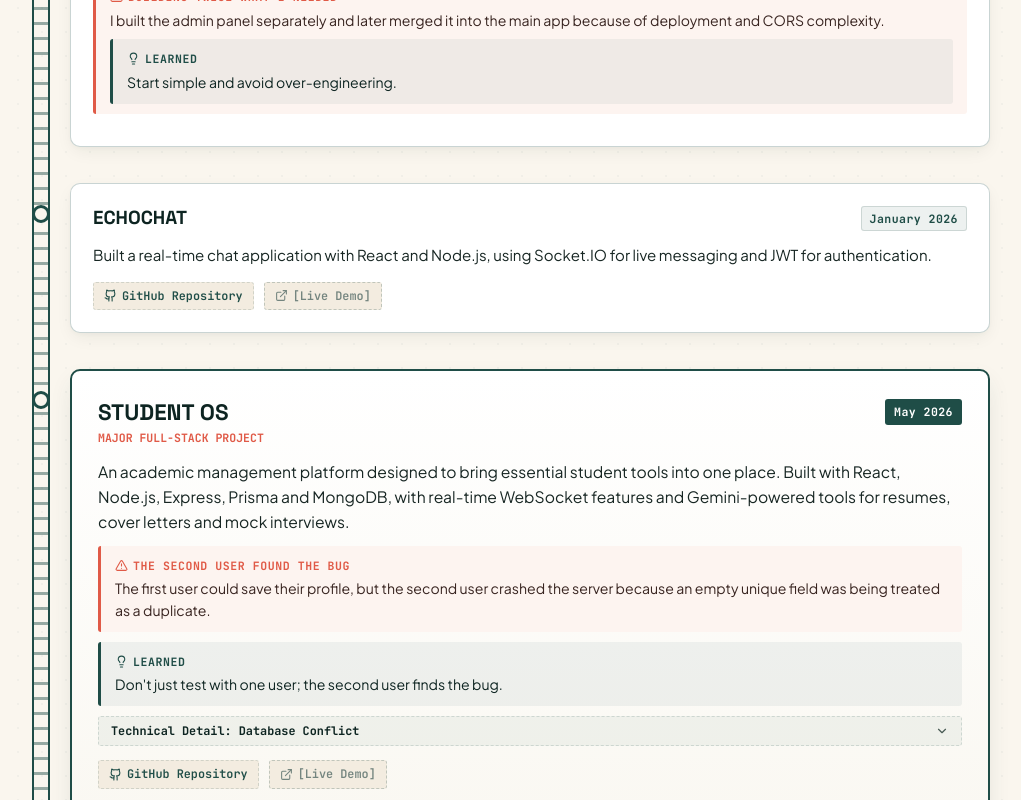
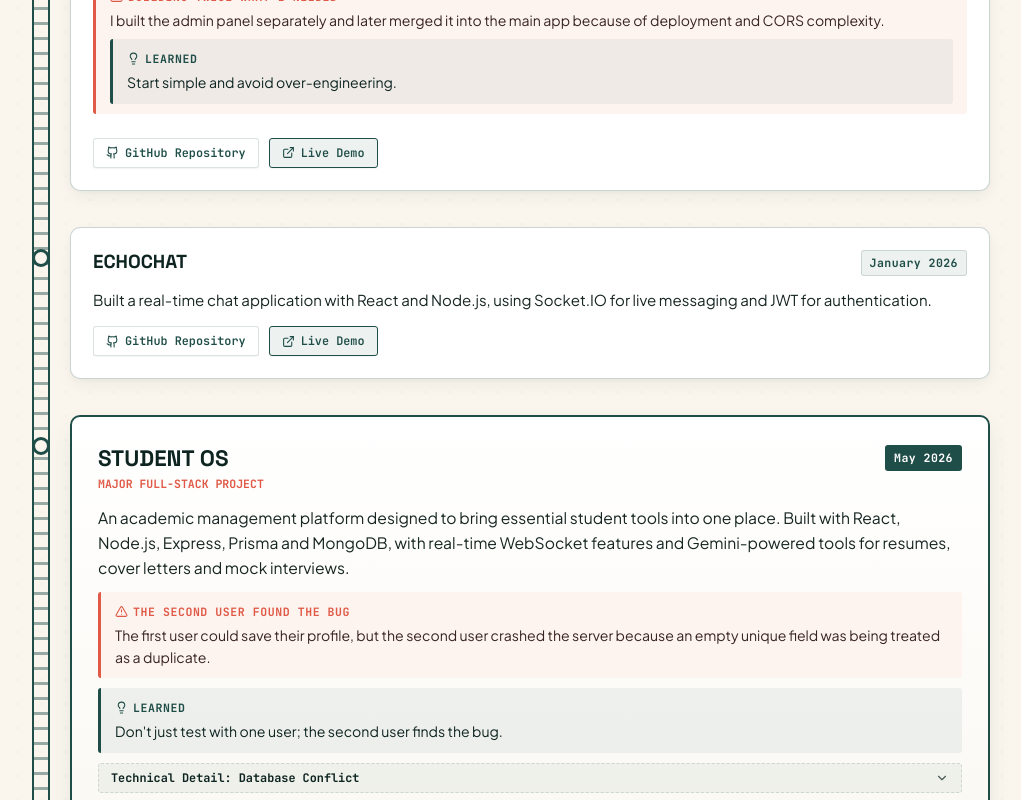
Before and after one commit to arnav-54/Wispr-hiring, a React (Vite) app: page / in a window 1280 px wide. Shown: the part 2260-3060 px from the top of the page, without its empty margins (138-1159 px from the left). Built offline with nearby package versions, Linux system fonts and the light colour scheme.

Commit message:
feat(projects): add verified repository and live demo links for student os, echochat and shoplex

```diff
--- a/src/components/VerticalRoute.jsx
+++ b/src/components/VerticalRoute.jsx
@@ -363,6 +363,28 @@ export default function VerticalRoute() {
                   </div>
                 </div>
               </div>
+
+              {/* Shoplex Links */}
+              <div className="station-links-row">
+                <a
+                  href="https://github.com/arnav-54/Shoplex"
+                  target="_blank"
+                  rel="noopener noreferrer"
+                  className="station-link-btn"
+                >
+                  <Github size={13} />
+                  <span>GitHub Repository</span>
+                </a>
+                <a
+                  href="https://shoplex-frontend.onrender.com/"
+                  target="_blank"
+                  rel="noopener noreferrer"
+                  className="station-link-btn live-demo"
+                >
+                  <ExternalLink size={13} />
+                  <span>Live Demo</span>
+                </a>
+              </div>
             </div>
           </div>
 
@@ -389,19 +411,23 @@ export default function VerticalRoute() {
 
               <div className="station-links-row">
                 <a
-                  href="https://github.com/arnav-54"
+                  href="https://github.com/arnav-54/chat-app"
                   target="_blank"
                   rel="noopener noreferrer"
-                  className="placeholder-pill"
-                  style={{ textDecoration: 'none', color: 'var(--color-forest)', borderColor: 'var(--color-forest-border)' }}
+                  className="station-link-btn"
                 >
                   <Github size={13} />
                   <span>GitHub Repository</span>
                 </a>
-                <span className="placeholder-pill">
+                <a
+                  href="https://chat-app-1-0h9p.onrender.com/"
+                  target="_blank"
+                  rel="noopener noreferrer"
+                  className="station-link-btn live-demo"
+                >
                   <ExternalLink size={13} />
-                  <span>[Live Demo]</span>
-                </span>
+                  <span>Live Demo</span>
+                </a>
               </div>
             </div>
           </div>
@@ -490,19 +516,23 @@ export default function VerticalRoute() {
               {/* Links */}
               <div className="station-links-row">
                 <a
-                  href="https://github.com/arnav-54"
+                  href="https://github.com/arnav-54/StudentOS"
                   target="_blank"
                   rel="noopener noreferrer"
-                  className="placeholder-pill"
-                  style={{ textDecoration: 'none', color: 'var(--color-forest)', borderColor: 'var(--color-forest-border)' }}
+                  className="station-link-btn"
                 >
                   <Github size={13} />
                   <span>GitHub Repository</span>
                 </a>
-                <span className="placeholder-pill">
+                <a
+                  href="https://student-os-bice.vercel.app/"
+                  target="_blank"
+                  rel="noopener noreferrer"
+                  className="station-link-btn live-demo"
+                >
                   <ExternalLink size={13} />
-                  <span>[Live Demo]</span>
-                </span>
+                  <span>Live Demo</span>
+                </a>
               </div>
             </div>
           </div>
--- a/src/styles/route.css
+++ b/src/styles/route.css
@@ -396,13 +396,50 @@
   to { opacity: 1; transform: translateY(0); }
 }
 
-/* Links & Placeholders */
+/* Links & Action Buttons */
 .station-links-row {
   display: flex;
   align-items: center;
   gap: 10px;
   flex-wrap: wrap;
   margin-top: 14px;
+}
+
+.station-link-btn {
+  font-family: var(--font-mono);
+  font-size: 0.74rem;
+  font-weight: 600;
+  padding: 5px 12px;
+  border-radius: var(--radius-xs);
+  background-color: #FFFFFF;
+  border: 1px solid var(--color-forest-border);
+  color: var(--color-forest);
+  text-decoration: none;
+  display: inline-flex;
+  align-items: center;
+  gap: 6px;
+  box-shadow: 0 1px 2px rgba(31, 77, 71, 0.06);
+  transition: all 0.16s ease;
+}
+
+.station-link-btn:hover {
+  background-color: var(--color-forest-surface);
+  border-color: var(--color-forest);
+  color: var(--color-forest-deep);
+  transform: translateY(-1px);
+  box-shadow: 0 3px 6px rgba(31, 77, 71, 0.12);
+}
+
+.station-link-btn.live-demo {
+  background-color: var(--color-forest-surface);
+  border-color: var(--color-forest);
+  color: var(--color-forest);
+}
+
+.station-link-btn.live-demo:hover {
+  background-color: var(--color-forest);
+  border-color: var(--color-forest);
+  color: #FFFFFF;
 }
 
 .placeholder-pill {
```
